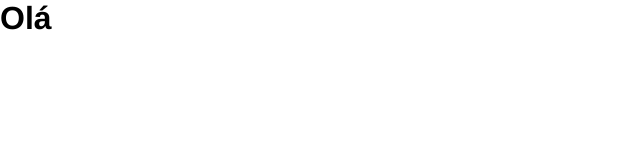
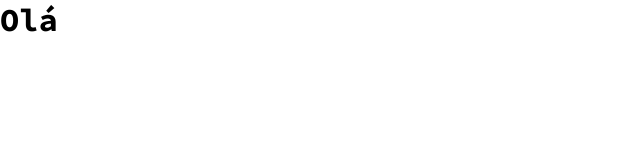
Before and after one commit to EricOliveiras/portfolio, a React (Vite) app: page / in a window 1280 px wide. Shown: the top 160 px of the page, without its empty margins (0-640 px from the left). Built offline with nearby package versions, Linux system fonts and the light colour scheme.

Commit message:
style: modify index.css

```diff
--- a/src/index.css
+++ b/src/index.css
@@ -1,6 +1,8 @@
+@import url('https://fonts.googleapis.com/css2?family=Source+Code+Pro:wght@300;700;900&display=swap');
+
 * {
   margin: 0;
   padding: 0;
   box-sizing: border-box;
-  font-family: 'Franklin Gothic Medium', 'Arial Narrow', Arial, sans-serif;
+  font-family: 'Source Code Pro', monospace;font-family: 'Source Code Pro', monospace;
 }
```
